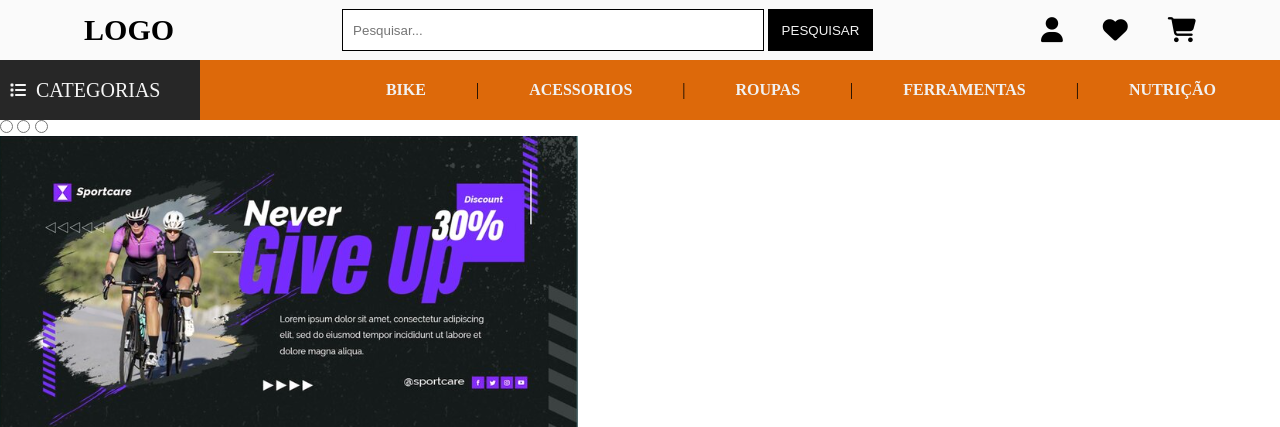
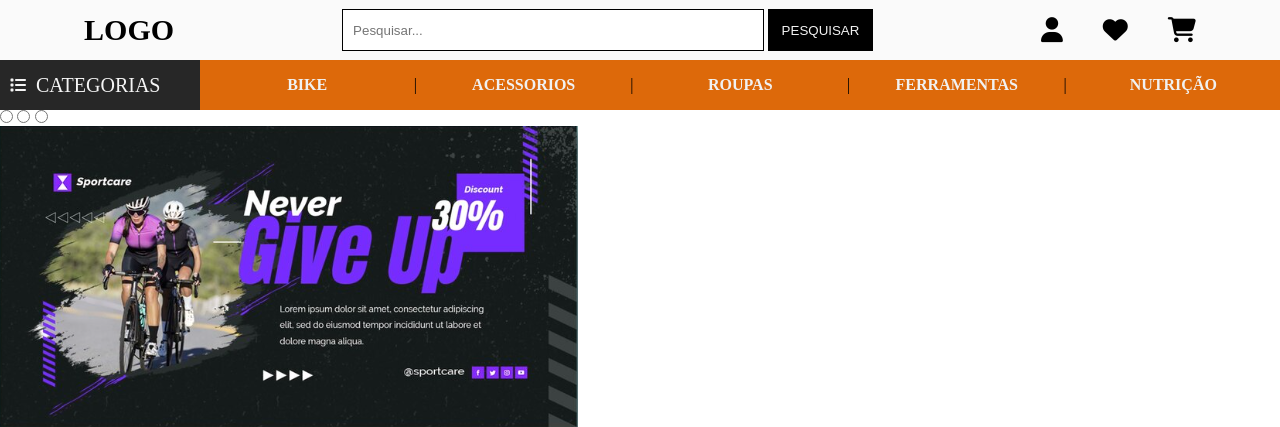
Before and after one commit to MarcusVBMoreira/Bike-Sports-Gaspar, a PHP site: page /bike-sports-gaspar/ in a window 1280 px wide. Shown: the top 427 px of the page. Run offline with PHP 8.4, Linux system fonts and the light colour scheme.

Commit message:
ajustando o header

```diff
--- a/assets/css/header_footer.css
+++ b/assets/css/header_footer.css
@@ -103,7 +103,7 @@ header{
     display: flex;
     justify-content: space-between;
     width: 100%;
-    height: 60px;
+    max-height: 100px;
     background-color: #dd690a;
 }
 
@@ -131,16 +131,17 @@ header{
 .nav-list-2{
     display: flex;
     list-style: none;
-    gap: 50px;
-    justify-content: center;
+    justify-content: flex-end;
     align-items: center;
-    margin-right: 5%;
+    width: 100%;
 }
 
 .nav-list-2 li{
-    display: flex;
+    display: inline-block;
     align-items: center;
     height: 100%;
+    width: 20%;
+    justify-content: center;
 }
 
 .nav-list-2 a{
@@ -148,6 +149,10 @@ header{
     text-transform: uppercase;
     font-weight: 600;
     color: #f1f1f1;
+    padding: 8%;
+    display: inline-block;
+    display: flex;
+    justify-content: center;
 }
 
 .nav-list-2 a:hover{
@@ -157,9 +162,9 @@ header{
 .nav-list-2 ul.dropdown li{
     display: flex;
     justify-content: start;
-    padding: 20px;
     border-radius: 5px;
     cursor: pointer;
+    width: 100%;
 }
 
 .nav-list-2 ul.dropdown{
@@ -168,8 +173,8 @@ header{
     z-index: 999;
     display: none;
     border-radius: 2px;
-    top: 17%;
-    left: 27%;
+    width: 16%; /* ARRUMAR NA RESPONSIVIDADE DO SITE O TAMNAHO */
+    padding: 1%;
 }
 
 .nav-list-2 ul.dropdown li:hover{
@@ -181,8 +186,12 @@ header{
 }
 
 .nav-list-2 li:hover ul.dropdown{
-    display: flex;
+    display: block;
     flex-direction: column;
-    padding: 15px;
     gap: 20px;
 }
+.dropdown li a{
+    width: 100%;
+    display: flex;
+    justify-content: center;
+}
```
